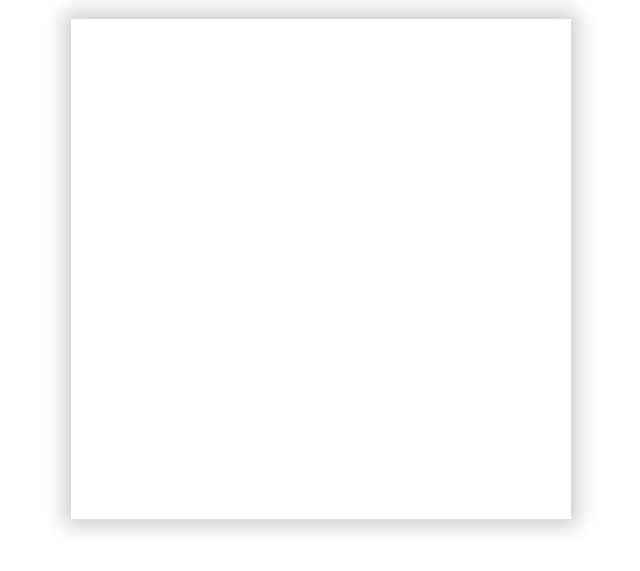
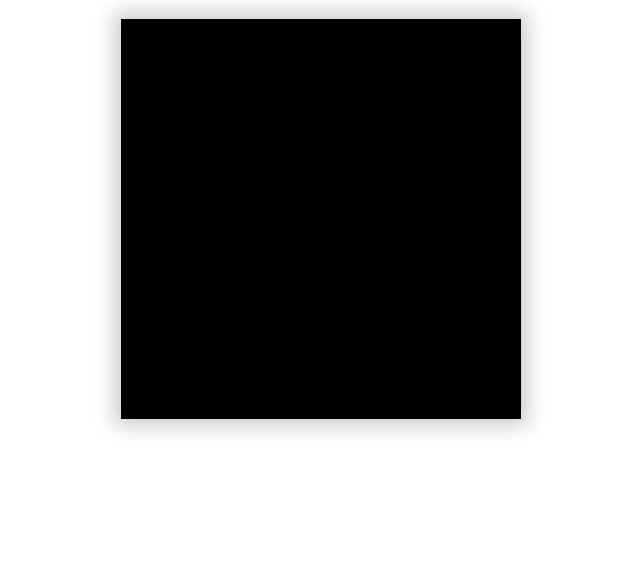
Before and after one commit to Yamo93/snake_game_ts, a website: page dist/index.html in a window 1280 px wide. Shown: the part 61-632 px from the top of the page, without its empty margins (319-959 px from the left). Drawn offline with Linux system fonts and the light colour scheme.

Commit message:
create game loop

```diff
--- a/src/index.ts
+++ b/src/index.ts
@@ -1,12 +1,40 @@
-let isWorldSaved: boolean = false;
-
-export function saveTheWorld(): string {
-  if (isWorldSaved) {
-    return `Too late, world has already been saved!`;
-  } else {
-    isWorldSaved = true;
-    return `Hurray, you just saved the world!`;
-  }
+function createCanvas(): HTMLCanvasElement {
+  const canvas = document.createElement("canvas");
+  canvas.setAttribute("width", "400");
+  canvas.setAttribute("height", "400");
+  document.body.append(canvas);
+  return canvas;
 }
 
-console.log("snake game");
+const canvas = createCanvas();
+
+const SNAKE_SPEED = 2;
+const TILE_COUNT = 20;
+let lastRenderTime = 0;
+
+function gameLoop(currentRenderTime: number) {
+  window.requestAnimationFrame(gameLoop);
+  const timeSinceLastRenderInSeconds =
+    (currentRenderTime - lastRenderTime) / 1000;
+  if (timeSinceLastRenderInSeconds < 1 / SNAKE_SPEED) return;
+
+  lastRenderTime = currentRenderTime;
+
+  update();
+  draw();
+}
+
+window.requestAnimationFrame(gameLoop);
+
+function update() {}
+
+function draw() {
+  clearScreen();
+}
+
+function clearScreen() {
+  const context = canvas.getContext("2d");
+  if (!context) throw new Error("2d context missing");
+  context.fillStyle = "black";
+  context.fillRect(0, 0, canvas.width, canvas.height);
+}
```
Also changed, not shown: dist/index.html, dist/index.js.
